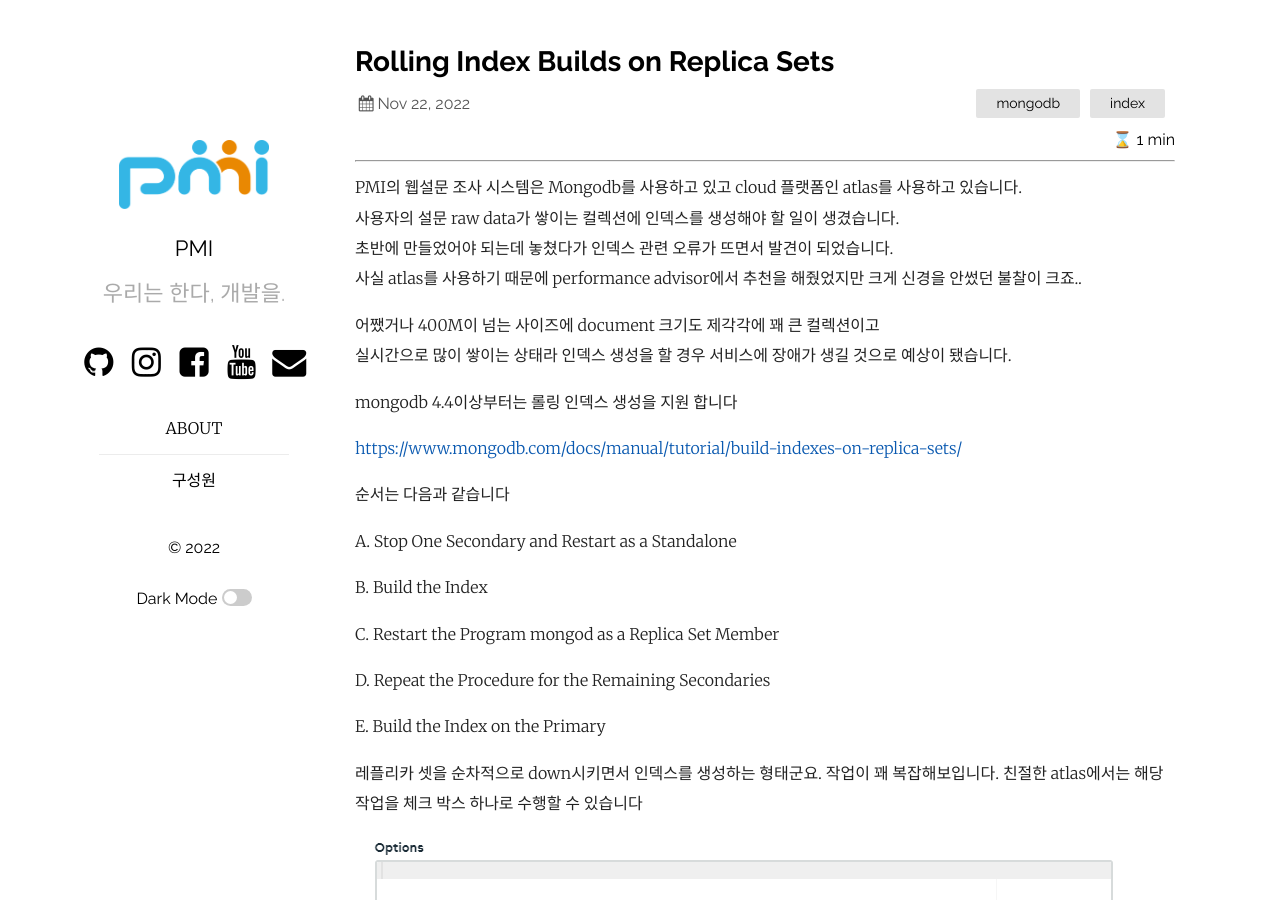
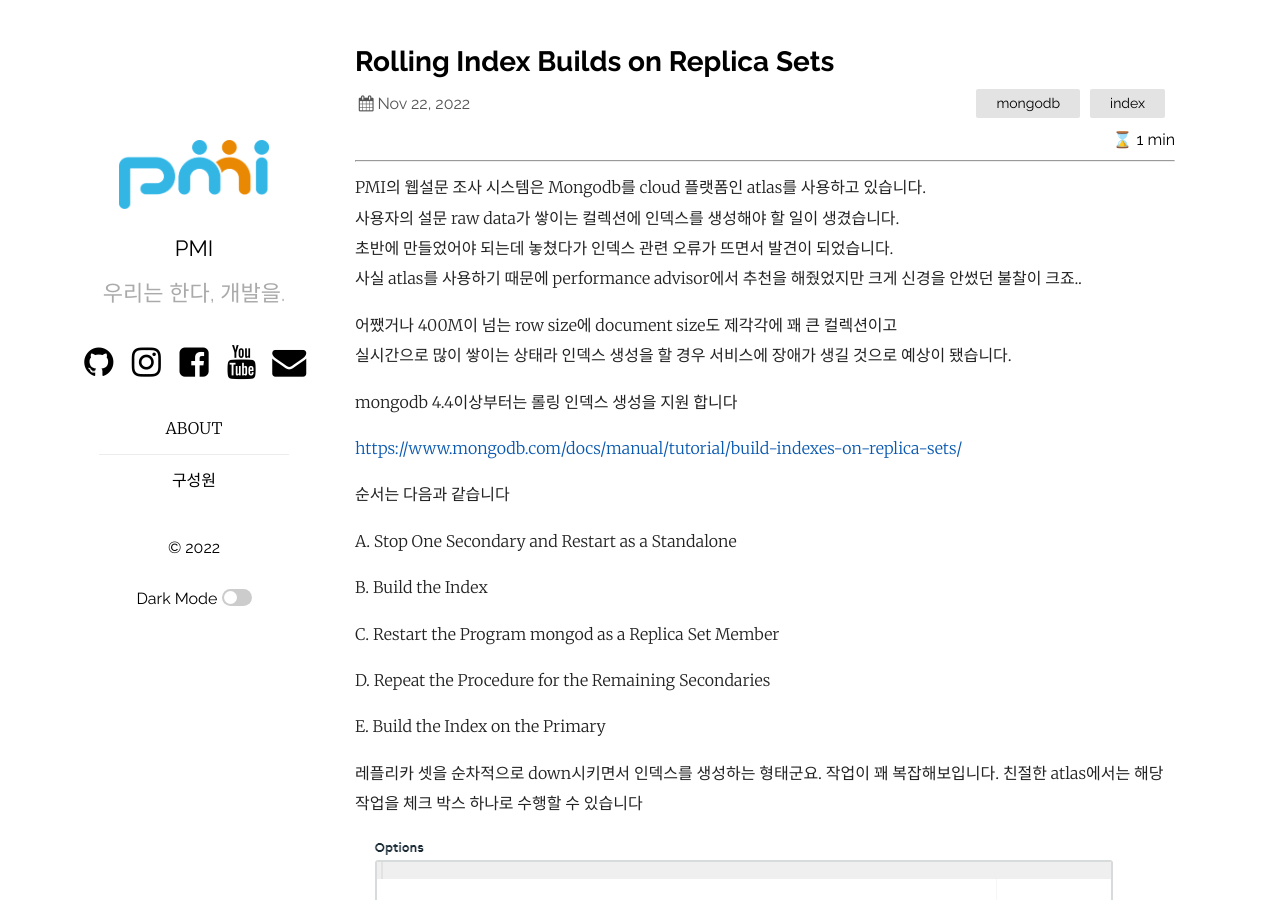
Before and after one commit to pmirnc-dev/pmirnc-dev.github.io, a Jekyll site: the page built from _posts/2022-11-22-mongodb-rolling-index-builds-on-replica-sets.md, in a window 1280 px wide and 900 px high. Built offline with Jekyll 4.4.1, drawn with Linux system fonts in a browser that asks for light colours; comment, search, counter and statistics services are not loaded.

```diff
--- a/_posts/2022-11-22-mongodb-rolling-index-builds-on-replica-sets.md
+++ b/_posts/2022-11-22-mongodb-rolling-index-builds-on-replica-sets.md
@@ -7,12 +7,12 @@
 ---
 <hr/>
 
-PMI의 웹설문 조사 시스템은 Mongodb를 사용하고 있고 cloud 플랫폼인 atlas를 사용하고 있습니다.
+PMI의 웹설문 조사 시스템은 Mongodb를 cloud 플랫폼인 atlas를 사용하고 있습니다.
 사용자의 설문 raw data가 쌓이는 컬렉션에 인덱스를 생성해야 할 일이 생겼습니다.
 초반에 만들었어야 되는데 놓쳤다가 인덱스 관련 오류가 뜨면서 발견이 되었습니다.
 사실 atlas를 사용하기 때문에 performance advisor에서 추천을 해줬었지만 크게 신경을 안썼던 불찰이 크죠..
 
-어쨌거나 400M이 넘는 사이즈에 document 크기도 제각각에 꽤 큰 컬렉션이고
+어쨌거나 400M이 넘는 row size에 document size도 제각각에 꽤 큰 컬렉션이고
 실시간으로 많이 쌓이는 상태라 인덱스 생성을 할 경우 서비스에 장애가 생길 것으로 예상이 됐습니다.
 
 mongodb 4.4이상부터는 롤링 인덱스 생성을 지원 합니다
```
